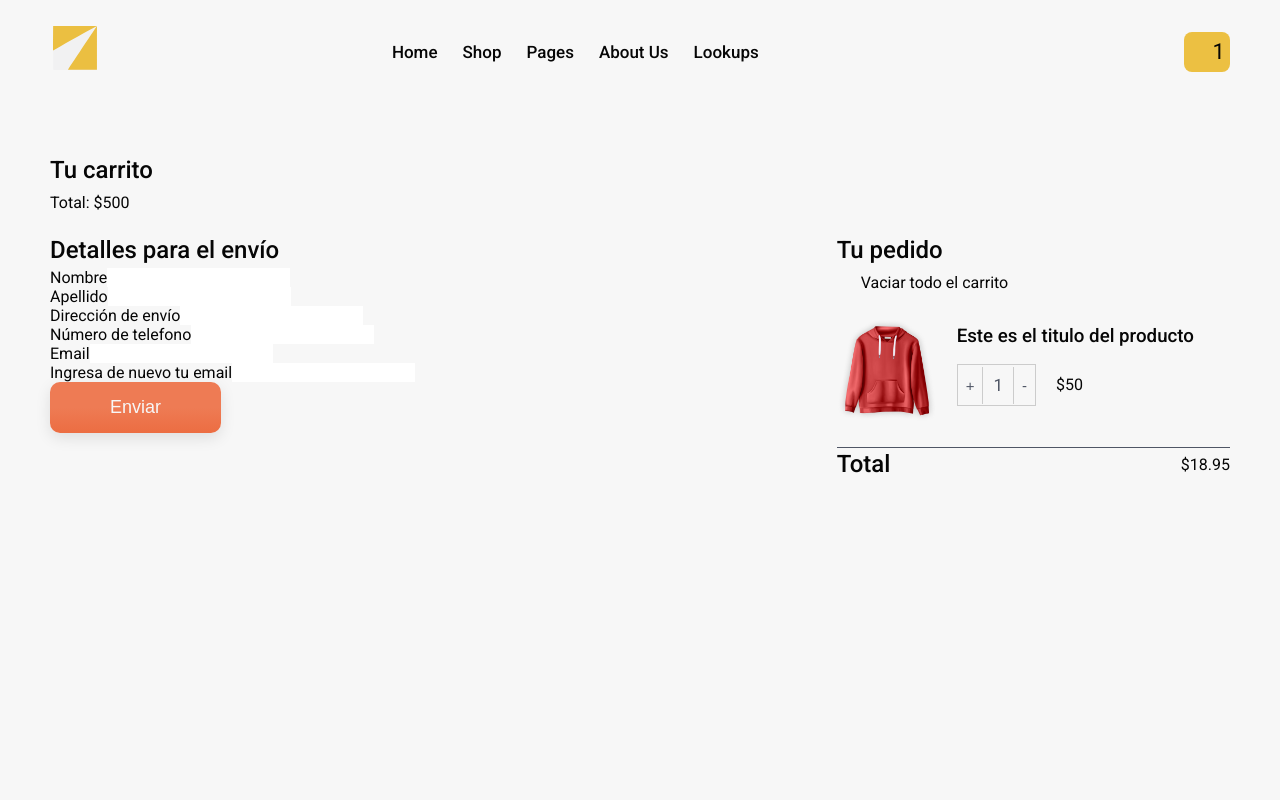
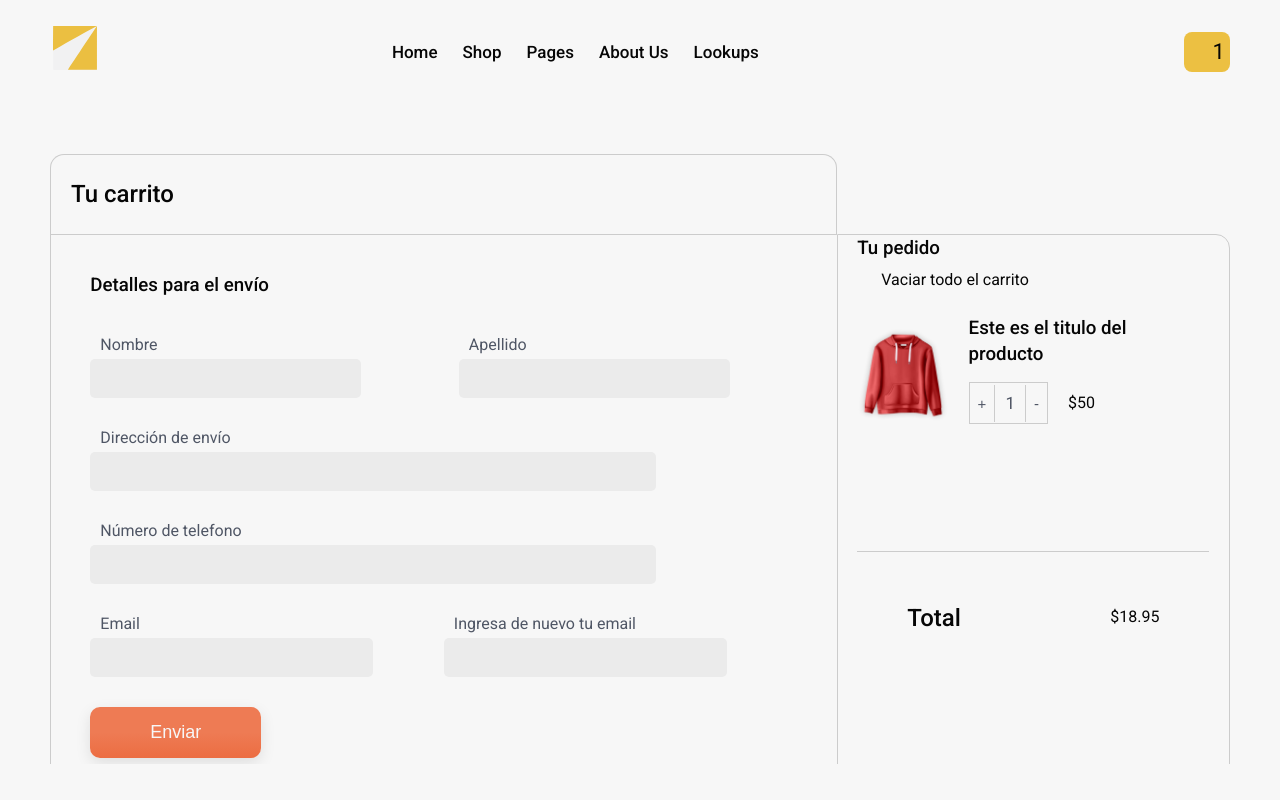
Before and after one commit to osunadan/ecommerce-react-practice, a React (Vite) app: page /carrito in a window 1280 px wide. Shown: the top 800 px of the page. Built offline with nearby package versions, Linux system fonts and the light colour scheme; some icons are missing; a web font is replaced by a local one.

Commit message:
Continuando estilos de sección checkout

```diff
--- a/src/componentes/Checkout/Carrito.jsx
+++ b/src/componentes/Checkout/Carrito.jsx
@@ -6,47 +6,44 @@ export default function Carrito() {
   return (
     <section className="section carrito">
         <div className="container">
-            <div className="top">
-                <div className="titleCarrito">
+            <div className="top title--carito d-flex">
                 <h2>Tu carrito</h2>
-                <p>Total: $500</p>
-            </div>
         </div>
         <div className="col-1 checkout">
-            <h2 className="checkout-heading">Detalles para el envío</h2>
+            <h3 className="checkout-heading">Detalles para el envío</h3>
             <div className="payment-form">
                 <form action="#">
-                    <div className="name-lastname-container">
+                    <div className="name-lastname-container d-flex">
 
-                        <div className="name">
+                        <div className="name d-flex input--container">
                         <label htmlFor="cardholder-name" className="label-default">Nombre</label>
                         <input type="text" id="cardholder-name" className="input-default" />
                         </div>
 
-                        <div className="last-name">
+                        <div className="last-name d-flex input--container">
                         <label htmlFor="cardholder-lastname" className="label-default">Apellido</label>
-                        <input type="text" id="cardholder-lastname" className="input-default" />
+                        <input type="text" id="cardho lder-lastname" className="input-default" />
                         </div>
                     </div>
 
-                    <div className="adress">
+                    <div className="adress d-flex input--container">
                         <label htmlFor="adress" className="label-default">Dirección de envío</label>
                         <input type="text" id="adress" className="input-default" />
                     </div>
 
-                    <div className="phone">
+                    <div className="phone d-flex input--container">
                         <label htmlFor="phone" className="label-default">Número de telefono</label>
                         <input type="number" id="phone" className="input-default" />
                     </div>
 
-                    <div className="email-container">
+                    <div className="email-container d-flex">
 
-                        <div className="email1">
+                        <div className="email1 d-flex  input--container">
                         <label htmlFor="email1" className="label-default">Email</label>
                         <input type="email" id="email1" className="input-default" />
                         </div>
 
-                        <div className="email2">
+                        <div className="email2 d-flex  input--container">
                         <label htmlFor="email2" className="label-default">Ingresa de nuevo tu email</label>
                         <input type="email" id="email2" className="input-default" />
                         </div>
@@ -57,15 +54,18 @@ export default function Carrito() {
             </div>
         </div>
         <div className="col-2 order-summery">
-            <h2 className="checkout-heading">Tu pedido</h2>
+            <h3 className="checkout-heading">Tu pedido</h3>
             <div className="d-flex">
                 <span><box-icon name='trash-alt'></box-icon></span>
                 <p>Vaciar todo el carrito</p>
             </div>
         <ItemCarrito/>
-        <div className="total d-flex">
+
+        <div className="total--Container">
+            <div className="total">
             <h2>Total</h2>
             <p>$18.95</p>
+            </div>
         </div>
             </div>
         </div>
--- a/src/styles/styles.css
+++ b/src/styles/styles.css
@@ -1253,27 +1253,106 @@ gap: 3rem 0;
     grid-template-rows: 8rem 1fr;
 }
 
-.carrito .col-2{
+.carrito .container .top.title--carito{
+    border-top: 1px solid #ccc;
+    border-left: 1px solid #ccc;
+     border-right: 1px solid #ccc;;
+    border-top-left-radius: 14px;
+    border-top-right-radius: 14px;
+}
+
+.carrito .container .top.title--carito h2{
+    margin-left: 2rem;
+}
+
+.carrito .col-1.checkout{
+    grid-column: 1;
+    grid-row: 2;
+    border-left: 1px solid #ccc;
+    border-top: 1px solid #ccc;
+    border-bottom: 1px solid #ccc;
+    border-bottom-left-radius: 14px;
+    display: grid;
+    grid-template-rows: 10rem 1fr;
+    grid-auto-columns: 90%;
+    justify-content: center;
+}
+
+.carrito .col-1.checkout .checkout-heading{
+   align-self: center;
+}
+
+.carrito .container .col-1 .payment-form{
+    margin-bottom: 2rem;
+}
+
+.carrito .container .col-1 .payment-form .name-lastname-container{
+  align-items: center;
+  gap: 30px;
+}
+
+.carrito .container .col-1 .payment-form  .input--container{
+    margin-bottom: 3rem;
+}
+
+
+.carrito .container .col-1 .payment-form .input--container{
+    flex-direction: column;
+    align-items: flex-start;
+    flex-grow: 1;
+}
+
+.carrito .container .col-1 .payment-form .label-default{
+    padding-left: 1rem;
+    margin-bottom: 5px;
+    font-size: 1.6rem;
+    color: var(--default-color)
+}
+
+.carrito .container .col-1 .payment-form .input-default{
+    background-color: rgb(235, 235, 235);
+    border-radius: 0.5rem;
+    color: var(--default-color);
+    width: 80%;
+}
+
+.payment-form input{
+padding: 10px 15px;
+font-size: 1.6rem;
+font-weight: 500;
+}
+
+.carrito .col-2.order-summery{
     grid-column: 2;
     grid-row: 2;
-}
-
-.carrito .col-1{
-    grid-column: 1;
-    grid-row: 2;
+    border: 1px solid #ccc;
+    border-top-right-radius: 14px;
+    border-bottom-right-radius: 14px;
+    display: grid;
+    grid-template-rows: 3rem 3rem;
+    grid-auto-columns: 90%;
+    justify-content: center;
 }
 
 .carrito .col-2 .carritoItems{
     margin: 2rem 0;
+    align-self: start;
 }
 
-.carrito .col-2 .total{
-    border-top: 1px solid var(--default-color);
+.carrito .col-2 .total--Container{
+    border-top: 1px solid #ccc;
     justify-content: space-between;
 }
 
-.carrito .col-2 .total .d-flex{
+.carrito .col-2 .total--Container .d-flex{
     margin-top: 1rem;
+}
+
+.carrito .col-2 .total--Container .total {
+    padding: 5rem 5rem;
+    display: flex;
+    flex-direction: row;
+    justify-content: space-between;
 }
 
 .carrito .col-2 .carritoItems .col-1{
```
